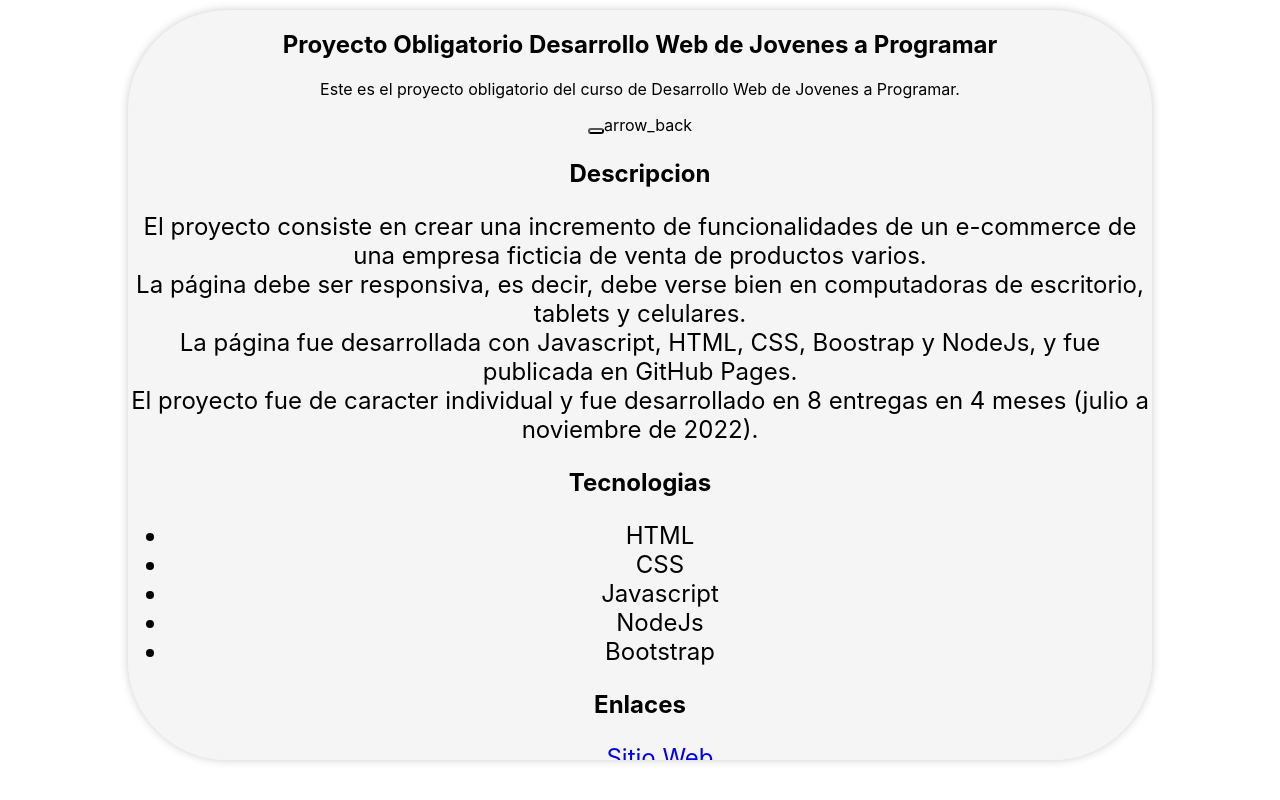
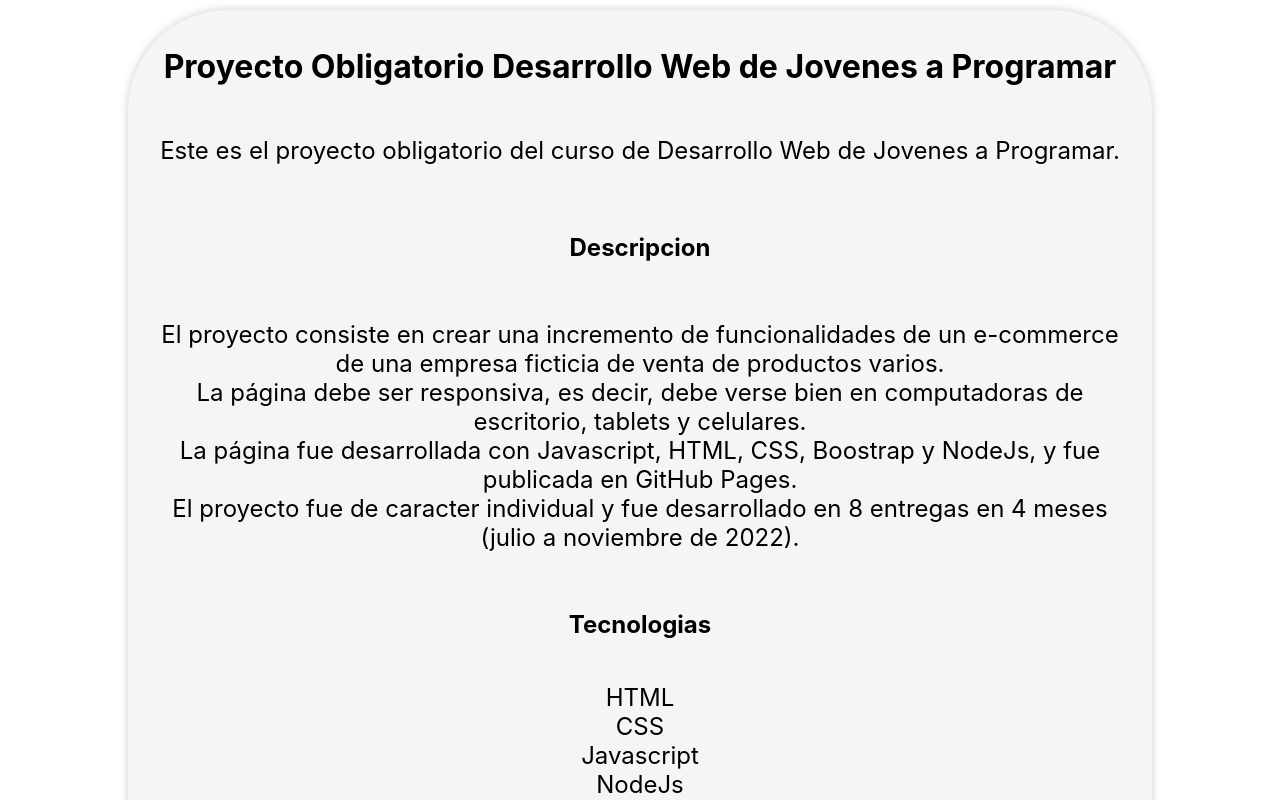
Before and after one commit to ivan1arriola/ivan1arriola, a React (Create React App) app: page /proyectojap in a window 1280 px wide. Shown: the top 800 px of the page. Built offline with nearby package versions, Linux system fonts and the light colour scheme.

Commit message:
proyecto jap

```diff
--- a/src/components/ProyectoJAP.jsx
+++ b/src/components/ProyectoJAP.jsx
@@ -1,12 +1,4 @@
 import styled from "styled-components";
-
-const MaterialIcon = styled.i.attrs(() => ({ className: "material-icons" }))`
-  background-color: green;
-  font-size: 100px;
-  &:after {
-    content: ${props => props.iconName || "help"};
-  }
-`;
 
 const Container = styled.div`
   background-color: #f5f5f5;
@@ -15,19 +7,8 @@ const Container = styled.div`
   margin: auto;
   margin-top:10px;
   margin-bottom:10px;
-  height: 90vh;
-  .material-symbols-outlined {
-    font-variation-settings:
-    'FILL' 0,
-    'wght' 400,
-    'GRAD' 0,
-    'opsz' 48
-  }
+  min-height: 100vh;
   `
-
-const Div = styled.div`
-  background-color: #f5f5f5;
-`;
 
 const Title = styled.h3`
   text-align: center;
@@ -38,48 +19,64 @@ const Title = styled.h3`
 const Text = styled.p`
   font-size: 1.5rem;
   text-align: center;
+  padding: 10px;
 `
 
-const List = styled.ul`
+const Lista = styled.div`
   font-size: 1.5rem;
   text-align: center;
-  text-decoration: none;
-`
-const Item = styled.li`
-  font-size: 1.5rem;
-  text-align: center;
-  text-decoration: none;
 `
 
-const RollbackButton = styled.button`
-  background-color: #f5f5f5;
-  border-radius: 100px;
-  text-align: center;
-
-  `
+const ListContainer = styled.div`
+  display: flex;
+  justify-content: center;
+  align-items: center;
+  flex-direction: column;
+  margin: 10px;
+  padding: 10px;
+`
 
 const goToHome = () => {
   window.location = "/";
 }
 
+const StyledDiv = styled.div`
+  display: flex;
+  flex-direction: column;
+  justify-content: center;
+  align-items: center;
+  margin: 10px;
+  padding: 10px;
+`
+const Links = styled.a`
+  text-decoration: none;
+  color: blue;
+  font-size: 1.5rem;
+  text-align: center;
+  &:hover {
+    color: white;
+  }
+`
+
+const MainTitle = styled.h1`
+  text-align: center;
+  font-size: 2rem;
+  font-weight: 700;
+  padding: 1rem;
+`
 
 
 function ProyectoJAP() {
   return (
     <Container>
-      <h2>Proyecto Obligatorio Desarrollo Web de Jovenes a Programar</h2>
-      <p>
+      <MainTitle>Proyecto Obligatorio Desarrollo Web de Jovenes a Programar</MainTitle>
+
+      <Text>
         Este es el proyecto obligatorio del curso de Desarrollo Web de Jovenes a
         Programar.
-      </p>
-      <RollbackButton onClick={goToHome} />
-      <MaterialIcon iconName="check" />
-      <span class="material-symbols-outlined">
-arrow_back
-</span>
-      <div className="mx-5">
-        <Div>
-          <Div>
+      </Text>
+
+      <StyledDiv className="mx-5">
             <Title>Descripcion</Title>
             <Text>
               El proyecto consiste en crear una incremento de funcionalidades de
@@ -90,46 +87,49 @@ arrow_back
               en GitHub Pages. <br /> El proyecto fue de caracter individual y fue
               desarrollado en 8 entregas en 4 meses (julio a noviembre de 2022).
             </Text>
-          </Div>
-          <Div>
+
             <Title>Tecnologias</Title>
-            <Text>
-              <List>
-                <Item>HTML</Item>
-                <Item>CSS</Item>
-                <Item>Javascript</Item>
-                <Item>NodeJs</Item>
-                <Item>Bootstrap</Item>
-              </List>
-            </Text>
-          </Div>
-          <Div>
+            <ListContainer>
+              <Lista>
+                HTML
+              </Lista>
+              <Lista>
+                CSS
+              </Lista>
+              <Lista>
+                Javascript
+              </Lista>
+              <Lista>
+                NodeJs
+              </Lista>
+              <Lista>
+                Bootstrap
+              </Lista>
+            </ListContainer>
+
             <Title>Enlaces</Title>
-            <Text>
-              <ul>
-                <li>
-                  <a
+            <ListContainer>
+                <Lista>
+                  <Links
                     href="https://ivan1arriola.github.io/ProyectoJAP/"
                     target="_blank"
                     rel="noreferrer"
                   >
                     Sitio Web
-                  </a>
-                </li>
-                <li>
-                  <a
+                  </Links>
+                </Lista>
+                <Lista>
+                  <Links
                     href="https://www.github.com/ivan1arriola/ProyectoJAP"
                     target="_blank"
                     rel="noreferrer"
                   >
                     Repositorio
-                  </a>
-                </li>
-              </ul>
-            </Text>
-          </Div>
-        </Div>
-      </div>
+                  </Links>
+                </Lista>
+            </ListContainer>
+
+      </StyledDiv>
     </Container>
   );
 }
```
Also changed, not shown: src/components/MainScream.jsx (deleted, +0 -17 lines).
